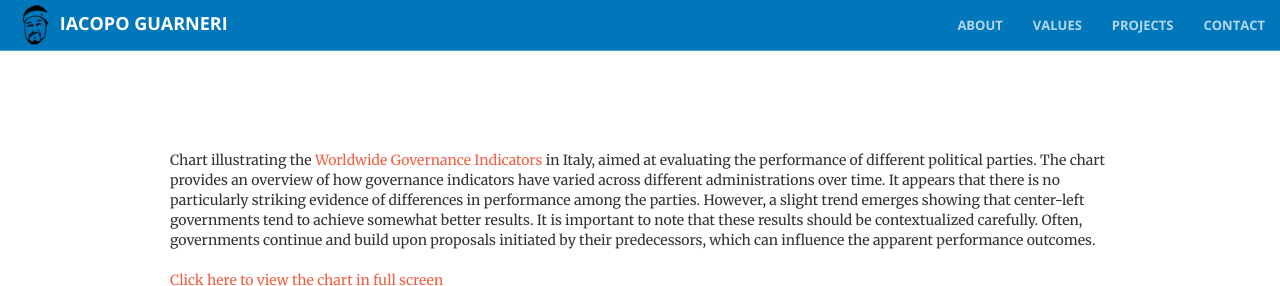
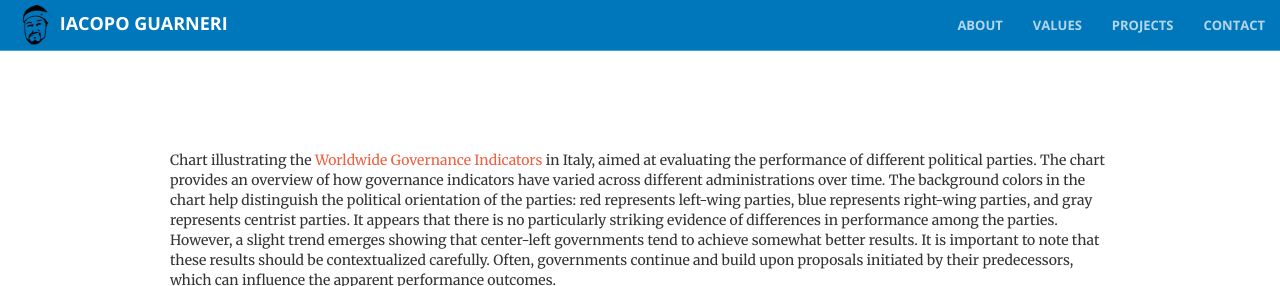
Before and after one commit to iacoposk8/iacoposk8.github.io, a Jekyll site: the page built from projects/WGI/index.html, in a window 1280 px wide and 900 px high, cut to the strip 0-286 px from the top of the window. Built offline with Jekyll 4.4.1, drawn with Linux system fonts in a browser that asks for light colours.

Commit message:
Update index.html

```diff
--- a/projects/WGI/index.html
+++ b/projects/WGI/index.html
@@ -3,8 +3,7 @@ layout: default
 title: Worldwide Governance Indicators in Italy
 ---
 
-Chart illustrating the <a href="https://www.worldbank.org/en/publication/worldwide-governance-indicators" target="_blank">Worldwide Governance Indicators</a> in Italy, aimed at evaluating the performance of different political parties. The chart provides an overview of how governance indicators have varied across different administrations over time. It appears that there is no particularly striking evidence of differences in performance among the parties. However, a slight trend emerges showing that center-left governments tend to achieve somewhat better results.
-It is important to note that these results should be contextualized carefully. Often, governments continue and build upon proposals initiated by their predecessors, which can influence the apparent performance outcomes.
+Chart illustrating the <a href="https://www.worldbank.org/en/publication/worldwide-governance-indicators" target="_blank">Worldwide Governance Indicators</a> in Italy, aimed at evaluating the performance of different political parties. The chart provides an overview of how governance indicators have varied across different administrations over time. The background colors in the chart help distinguish the political orientation of the parties: red represents left-wing parties, blue represents right-wing parties, and gray represents centrist parties. It appears that there is no particularly striking evidence of differences in performance among the parties. However, a slight trend emerges showing that center-left governments tend to achieve somewhat better results. It is important to note that these results should be contextualized carefully. Often, governments continue and build upon proposals initiated by their predecessors, which can influence the apparent performance outcomes.
 <br /><br />
 
 <a href="graph.html" target="_blank">Click here to view the chart in full screen</a>
```
